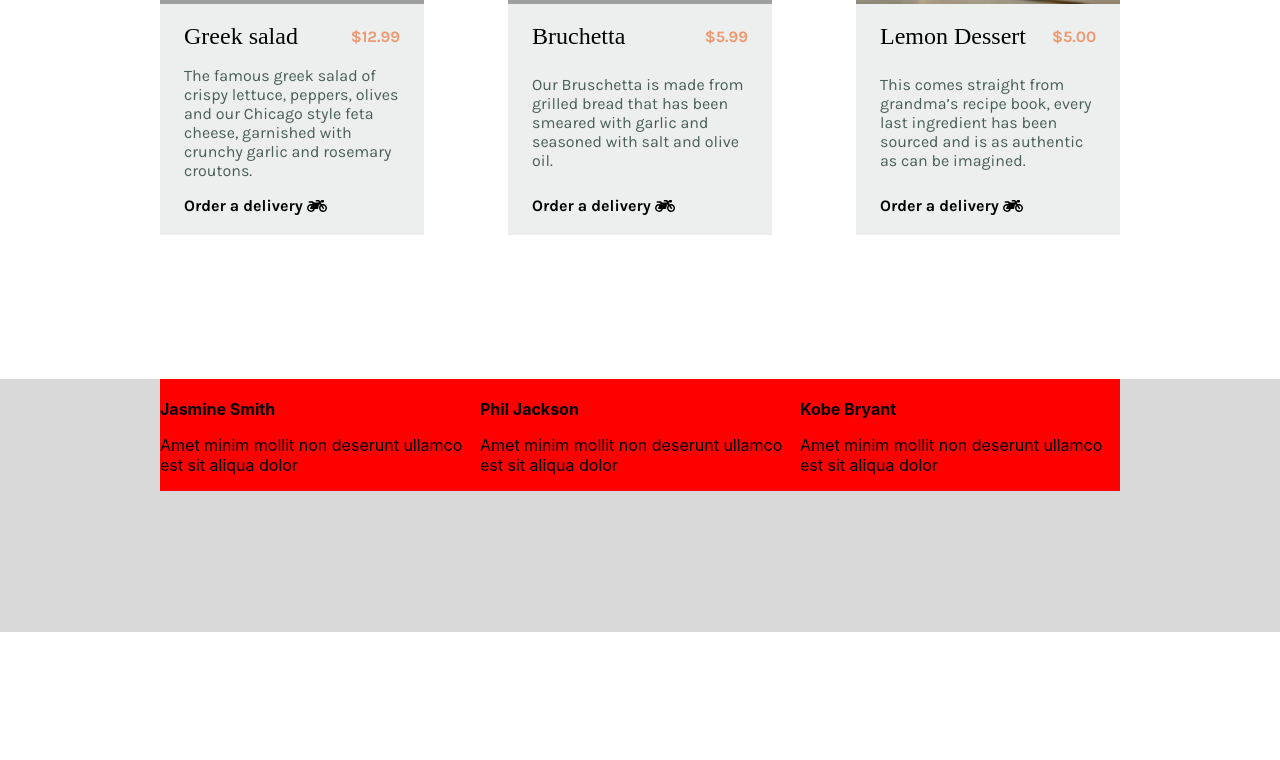
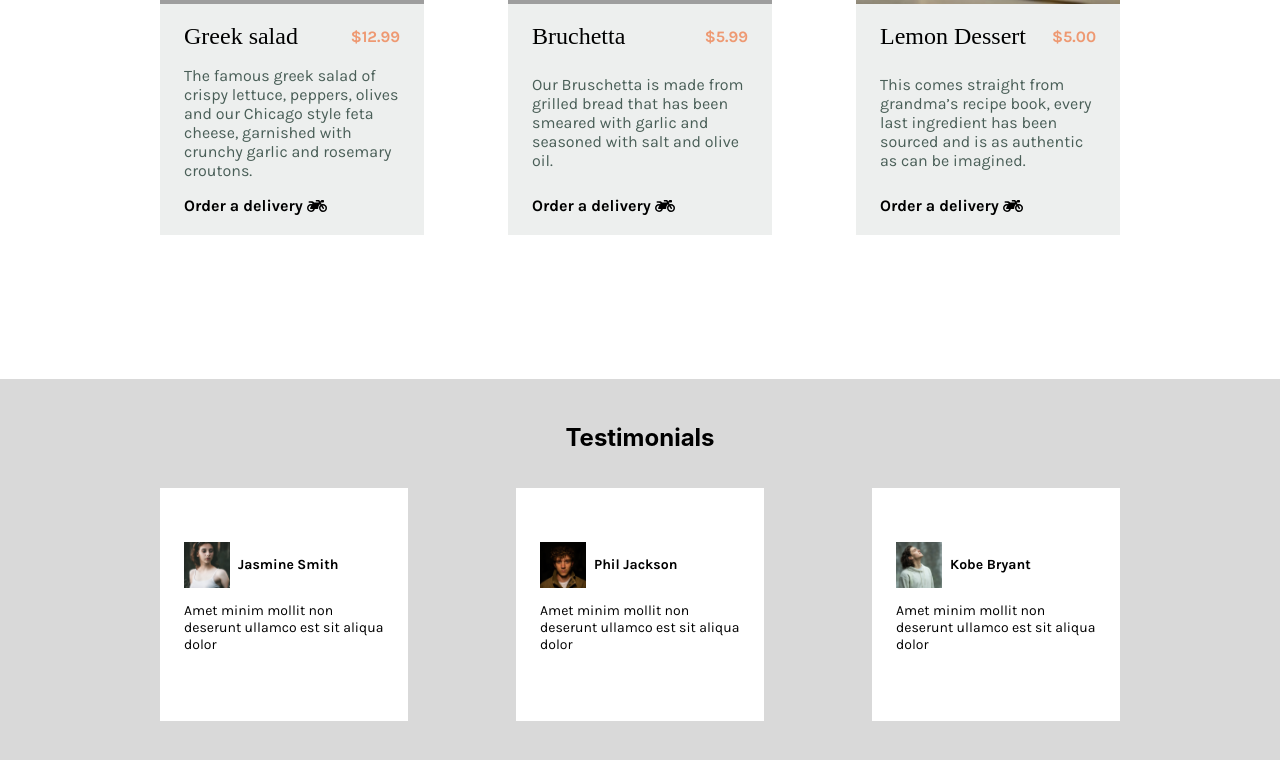
Before and after one commit to Santhoshkumar10702/frontend, a React (Create React App) app: page / in a window 1280 px wide. Shown: the part 874-1634 px from the top of the page. Before the commit the page ends 1506 px from the top, so only its background shows below. Built offline with nearby package versions, Linux system fonts and the light colour scheme; grey boxes are pictures that could not be loaded; a web font is replaced by a local one.

Commit message:
add testimonials UI

```diff
--- a/src/components/Main/CustomersSay/CustomersSay.tsx
+++ b/src/components/Main/CustomersSay/CustomersSay.tsx
@@ -1,4 +1,6 @@
 import {useId} from 'react';
+
+import {user1, user2, user3} from '../../../icons_assets';
 
 import './styles.css';
 
@@ -7,11 +9,12 @@
 
   return (
     <section id="testimonials">
+      <h1>Testimonials</h1>
       <div className="ratings">
         {reviews.map((r, i) => (
           <div key={`${id}-${i}`} className="rating">
             <div className="user-section">
-              <img />
+              <img src={r.image} />
               <h4>{r.name}</h4>
             </div>
             <p>{r.review}</p>
@@ -28,13 +31,16 @@
   {
     name: 'Jasmine Smith',
     review: 'Amet minim mollit non deserunt ullamco est sit aliqua dolor',
+    image: user1,
   },
   {
     name: 'Phil Jackson',
     review: 'Amet minim mollit non deserunt ullamco est sit aliqua dolor',
+    image: user2,
   },
   {
     name: 'Kobe Bryant',
     review: 'Amet minim mollit non deserunt ullamco est sit aliqua dolor',
+    image: user3,
   },
 ];
--- a/src/components/Main/CustomersSay/styles.css
+++ b/src/components/Main/CustomersSay/styles.css
@@ -9,6 +9,11 @@
   background-color: #d9d9d9;
 }
 
+#testimonials h1 {
+  padding-top: 24px;
+  padding-bottom: 16px;
+}
+
 #testimonials .ratings {
   display: flex;
   font-display: row;
@@ -17,5 +22,38 @@
   width: 100%;
   max-width: 960px;
   margin-bottom: 69px;
-  background-color: red;
 }
+
+#testimonials .ratings .rating {
+  width: 200px;
+  height: 175px;
+  background-color: white;
+  padding: 29px 24px;
+  display: flex;
+  flex-direction: column;
+  justify-content: center;
+}
+
+#testimonials .ratings .rating .user-section {
+  display: flex;
+  flex-direction: row;
+  align-items: center;
+}
+
+#testimonials .ratings .rating .user-section img {
+  width: 46px;
+  height: 46px;
+  margin-right: 8px;
+}
+
+#testimonials .ratings .rating .user-section h4 {
+  font-family: Karla;
+  font-weight: bold;
+  font-size: 14px;
+}
+
+#testimonials .ratings .rating p {
+  font-family: Karla;
+  font-weight: 400;
+  font-size: 14px;
+}
--- a/src/icons_assets/index.ts
+++ b/src/icons_assets/index.ts
@@ -1,7 +1,19 @@
-import { ReactComponent as Logo } from './Logo.svg';
-import { ReactComponent as Bruchetta } from './bruchetta.svg'
-import restaurantFood from './restauranfood.jpg'
-import greekSalad from './greek salad.jpg'
-import lemonDessert from './lemon dessert.jpg'
+import {ReactComponent as Logo} from './Logo.svg';
+import {ReactComponent as Bruchetta} from './bruchetta.svg';
+import restaurantFood from './restauranfood.jpg';
+import greekSalad from './greek salad.jpg';
+import lemonDessert from './lemon dessert.jpg';
+import user1 from './user_1.png';
+import user2 from './user_2.png';
+import user3 from './user_3.png';
 
-export { Logo, restaurantFood, greekSalad, Bruchetta, lemonDessert }
+export {
+  Logo,
+  restaurantFood,
+  greekSalad,
+  Bruchetta,
+  lemonDessert,
+  user1,
+  user2,
+  user3,
+};
```
